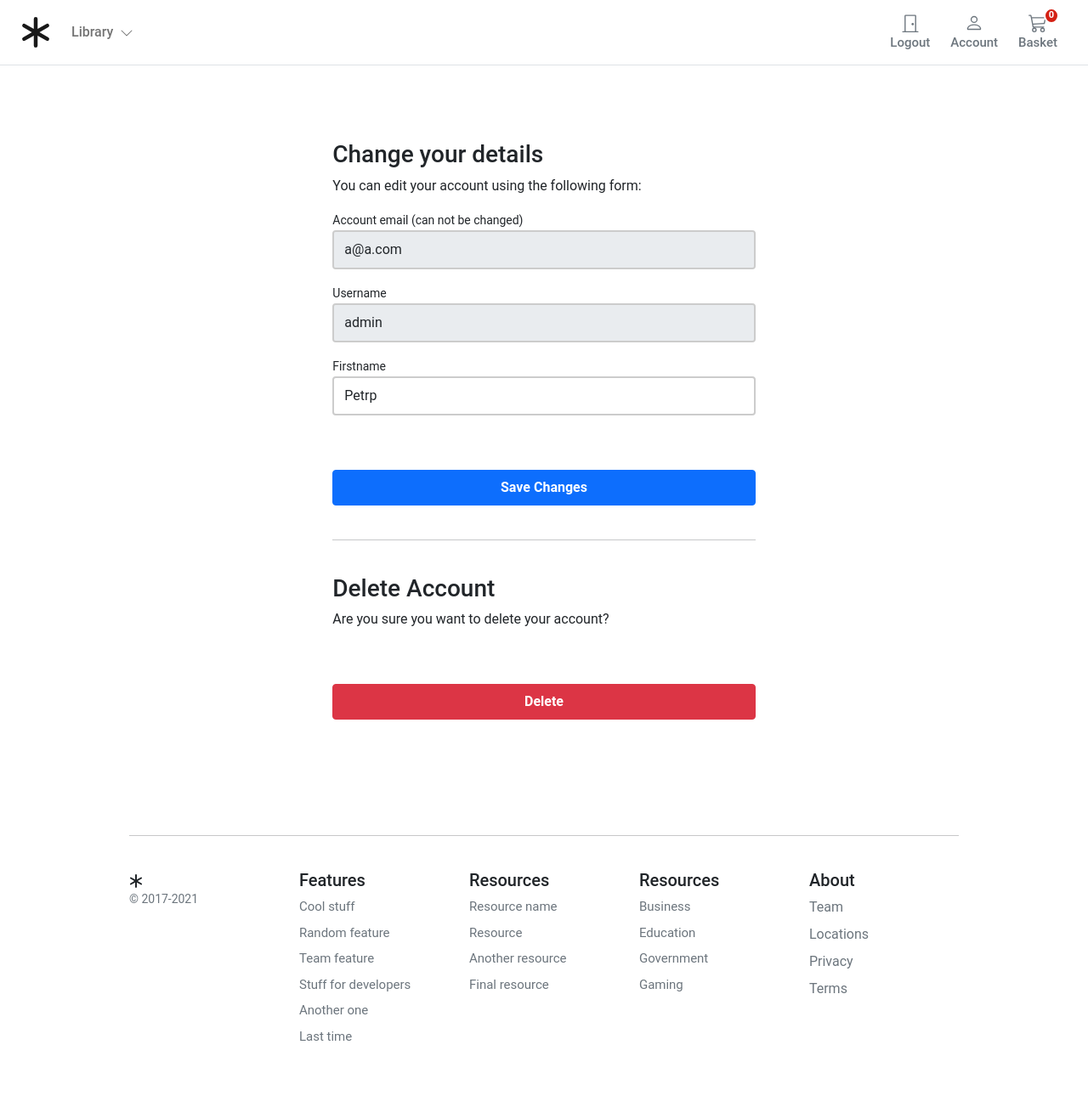
After one commit to Petru4o/my_store, a Django app: page /account/profile/edit/ in a window 1280 px wide. The commit adds this page. Shown: the whole page at 85% size. Run offline with Django 4.2, Linux system fonts and the light colour scheme; a user stored in the database is signed in; data that the repository does not hold is empty.

Commit message:
Login and Update/Delete profile functionality

```diff
--- a/account/forms.py
+++ b/account/forms.py
@@ -1,5 +1,21 @@
 from django import forms
+from django.contrib.auth.forms import (AuthenticationForm, PasswordResetForm,
+                                       SetPasswordForm)
+
 from .models import UserBase
+
+
+class UserLoginForm(AuthenticationForm):
+
+    username = forms.CharField(widget=forms.TextInput(
+        attrs={'class': 'form-control mb-3', 'placeholder': 'Username', 'id': 'login-username'}))
+    password = forms.CharField(widget=forms.PasswordInput(
+        attrs={
+            'class': 'form-control',
+            'placeholder': 'Password',
+            'id': 'login-pwd',
+        }
+    ))
 
 
 class RegistrationForm(forms.ModelForm):
@@ -46,3 +62,50 @@ class RegistrationForm(forms.ModelForm):
             {'class': 'form-control mb-3', 'placeholder': 'Password'})
         self.fields['password2'].widget.attrs.update(
             {'class': 'form-control', 'placeholder': 'Repeat Password'})
+
+
+class PwdResetForm(PasswordResetForm):
+
+    email = forms.EmailField(max_length=254, widget=forms.TextInput(
+        attrs={'class': 'form-control mb-3', 'placeholder': 'Email', 'id': 'form-email'}))
+
+    def clean_email(self):
+        email = self.cleaned_data['email']
+        u = UserBase.objects.filter(email=email)
+        if not u:
+            raise forms.ValidationError(
+                'Unfortunatley we can not find that email address')
+        return email
+
+
+class PwdResetConfirmForm(SetPasswordForm):
+    new_password1 = forms.CharField(
+        label='New password', widget=forms.PasswordInput(
+            attrs={'class': 'form-control mb-3', 'placeholder': 'New Password', 'id': 'form-newpass'}))
+    new_password2 = forms.CharField(
+        label='Repeat password', widget=forms.PasswordInput(
+            attrs={'class': 'form-control mb-3', 'placeholder': 'New Password', 'id': 'form-new-pass2'}))
+
+
+class UserEditForm(forms.ModelForm):
+
+    email = forms.EmailField(
+        label='Account email (can not be changed)', max_length=200, widget=forms.TextInput(
+            attrs={'class': 'form-control mb-3', 'placeholder': 'email', 'id': 'form-email', 'readonly': 'readonly'}))
+
+    user_name = forms.CharField(
+        label='Username', min_length=4, max_length=50, widget=forms.TextInput(
+            attrs={'class': 'form-control mb-3', 'placeholder': 'Username', 'id': 'form-firstname', 'readonly': 'readonly'}))
+
+    first_name = forms.CharField(
+        label='Firstname', min_length=4, max_length=50, widget=forms.TextInput(
+            attrs={'class': 'form-control mb-3', 'placeholder': 'Firstname', 'id': 'form-lastname'}))
+
+    class Meta:
+        model = UserBase
+        fields = ('email', 'user_name', 'first_name',)
+
+    def __init__(self, *args, **kwargs):
+        super().__init__(*args, **kwargs)
+        self.fields['user_name'].required = True
+        self.fields['email'].required = True
--- a/account/urls.py
+++ b/account/urls.py
@@ -1,11 +1,21 @@
+from django.contrib.auth import views as auth_views
 from django.urls import path
+from django.views.generic import TemplateView
 
 from . import views
+from .forms import (PwdResetConfirmForm, PwdResetForm, UserLoginForm)
 
 app_name = 'account'
 
 urlpatterns = [
+    path('login/', auth_views.LoginView.as_view(template_name='account/registration/login.html',
+                                                form_class=UserLoginForm), name='login'),
+    path('logout/', auth_views.LogoutView.as_view(next_page='/account/login/'), name='logout'),
     path('register/', views.account_register, name='register'),
     path('activate/<slug:uidb64>/<slug:token>)/', views.account_activate, name='activate'),
+    # User dashboard
     path('dashboard/', views.dashboard, name='dashboard'),
+    path('profile/edit/', views.edit_details, name='edit_details'),
+    path('profile/delete_user/', views.delete_user, name='delete_user'),
+    path('profile/delete_confirm/', TemplateView.as_view(template_name="account/user/delete_confirm.html"), name='delete_confirmation'),
 ]
--- a/account/views.py
+++ b/account/views.py
@@ -7,8 +7,7 @@ from django.template.loader import render_to_string
 from django.utils.encoding import force_bytes, force_str
 from django.utils.http import urlsafe_base64_decode, urlsafe_base64_encode
 
-
-from .forms import RegistrationForm
+from .forms import RegistrationForm, UserEditForm
 from .models import UserBase
 from .token import account_activation_token
 
@@ -16,12 +15,34 @@ from .token import account_activation_token
 @login_required
 def dashboard(request):
     return render(request,
-                  'account/user/dashboard.html',
+                  'account/user/dashboard.html'
                   )
 
 
+@login_required
+def edit_details(request):
+    if request.method == 'POST':
+        user_form = UserEditForm(instance=request.user, data=request.POST)
+
+        if user_form.is_valid():
+            user_form.save()
+    else:
+        user_form = UserEditForm(instance=request.user)
+
+    return render(request,
+                  'account/user/edit_details.html', {'user_form': user_form})
+
+
+@login_required
+def delete_user(request):
+    user = UserBase.objects.get(user_name=request.user)
+    user.is_active = False
+    user.save()
+    logout(request)
+    return redirect('account:delete_confirmation')
+
+
 def account_register(request):
-
     if request.user.is_authenticated:
         return redirect('account:dashboard')
 
@@ -42,7 +63,7 @@ def account_register(request):
                 'token': account_activation_token.make_token(user),
             })
             user.email_user(subject=subject, message=message)
-            return HttpResponse('registered succesfully and activation sent')
+            return HttpResponse('registered successfully and activation sent')
     else:
         registerForm = RegistrationForm()
     return render(request, 'account/registration/register.html', {'form': registerForm})
--- a/templates/account/user/dashboard.html
+++ b/templates/account/user/dashboard.html
@@ -9,7 +9,7 @@
             </div>
             <div class="col-12 d-flex justify-content-between">
                 <div>Manage your <b>orders</b> and personal details</div>
-                <div><a href="">Change Details</a></div>
+                <div><a href="{%  url 'account:edit_details' %}">Change Details</a></div>
             </div>
             <hr/>
         </div>
--- /dev/null
+++ b/templates/account/user/edit_details.html
@@ -0,0 +1,73 @@
+{% extends "store/base.html" %}
+{% block title %}Edit Profile{% endblock %}
+{% block content %}
+
+<style>
+    .account-form input {
+        border: 2px solid #ccc;
+        height: calc(2em + .75rem + 2px);
+    }
+
+    .account-form input:focus {
+        border-color: #1497ff;
+        box-shadow: none;
+    }
+</style>
+
+<div class="container-fluid">
+    <div class="row no-gutter">
+        <div class="col-md-12">
+            <div class="login d-flex align-items-center py-5">
+                <div class="container">
+                    <div class="row">
+                        <div class="col-12 col-lg-7  mx-auto">
+
+                <form class="account-form px-4 pt-4" method="post" enctype="multipart/form-data">
+
+                    {% if user_form.is_valid and profile_form.is_valid  %}
+                    <div class="alert alert-primary" role="alert">
+                        Details successfully updated!
+                    </div>
+                    <p class="small text-center pt-0">
+                        <a href="{% url "account:dashboard" %}">Back to Dashboard</a>
+                    </p>
+                    {%else%}
+                    <h3>Change your details</h3>
+                    <p>You can edit your account using the following form:</p>
+                    {% endif %}
+
+                    {% if form.errors %}
+                    <div class="alert alert-primary" role="alert">
+                        Error: Please try again!
+                    </div>
+                    {% endif %}
+
+                    {% csrf_token %}
+                    <label class="small font-weight-bold">{{ user_form.email.label}}</label>
+                    {{ user_form.email }}
+                    <label class="small font-weight-bold">{{ user_form.user_name.label}}</label>
+                    {{ user_form.user_name }}
+                    <label class="small font-weight-bold">{{ user_form.first_name.label}}</label>
+                    {{ user_form.first_name }}
+
+
+
+                    <button class="btn btn-primary btn-block py-2 mb-4 mt-5 fw-bold w-100" type="submit"  value="Save changes">Save Changes</button>
+                    <hr class="mb-3">
+                </form>
+                     <form class="account-form px-4" action="{% url "account:delete_user" %}" method="post">
+                        {% csrf_token %}
+                        <p class=" h3 pt-4 font-weight-bold">Delete Account</p>
+                        <p>Are you sure you want to delete your account?</p>
+                        <button type="submit" role="button"
+                            class="btn btn-danger btn-block py-2 mb-4 mt-5 fw-bold w-100">Delete</button>
+                    </form>
+
+                        </div>
+                    </div>
+                </div>
+            </div>
+        </div>
+    </div>
+</div>
+{% endblock %}
--- a/templates/store/base.html
+++ b/templates/store/base.html
@@ -63,8 +63,8 @@
                         <span class="fs15 fw500">Shop</span>
                     </button>
 
-                    {% if user.is_authenticated %}
-                    <a type="button" role="button" href=""
+                     {% if user.is_authenticated %}
+                    <a type="button" role="button" href="{% url "account:logout" %}"
                         class="btn btn-outline-secondary border-0 basket-btn">
                         <div>
                             <svg xmlns="http://www.w3.org/2000/svg" width="22" height="22" fill="currentColor"
@@ -77,7 +77,7 @@
                         <span class="fs15 fw500">Logout</span>
                     </a>
                     {% else %}
-                    <a type="button" role="button" href=""
+                    <a type="button" role="button" href="{% url "account:login" %}"
                         class="btn btn-outline-secondary border-0 basket-btn">
                         <div>
                             <svg xmlns="http://www.w3.org/2000/svg" width="22" height="22" fill="currentColor"
@@ -92,7 +92,7 @@
                     {% endif %}
 
 
-                    <a type="button" role="button" href=""
+                    <a type="button" role="button" href="{% url "account:dashboard" %}"
                         class="btn btn-outline-secondary border-0 basket-btn">
                         <div>
                             <svg xmlns="http://www.w3.org/2000/svg" width="22" height="22" fill="currentColor"
```
Also changed, not shown: templates/account/registration/login.html (added, +59 -0 lines), templates/account/user/delete_confirm.html (added, +35 -0 lines), account/models.py (line endings or trailing spaces), db.sqlite3.
